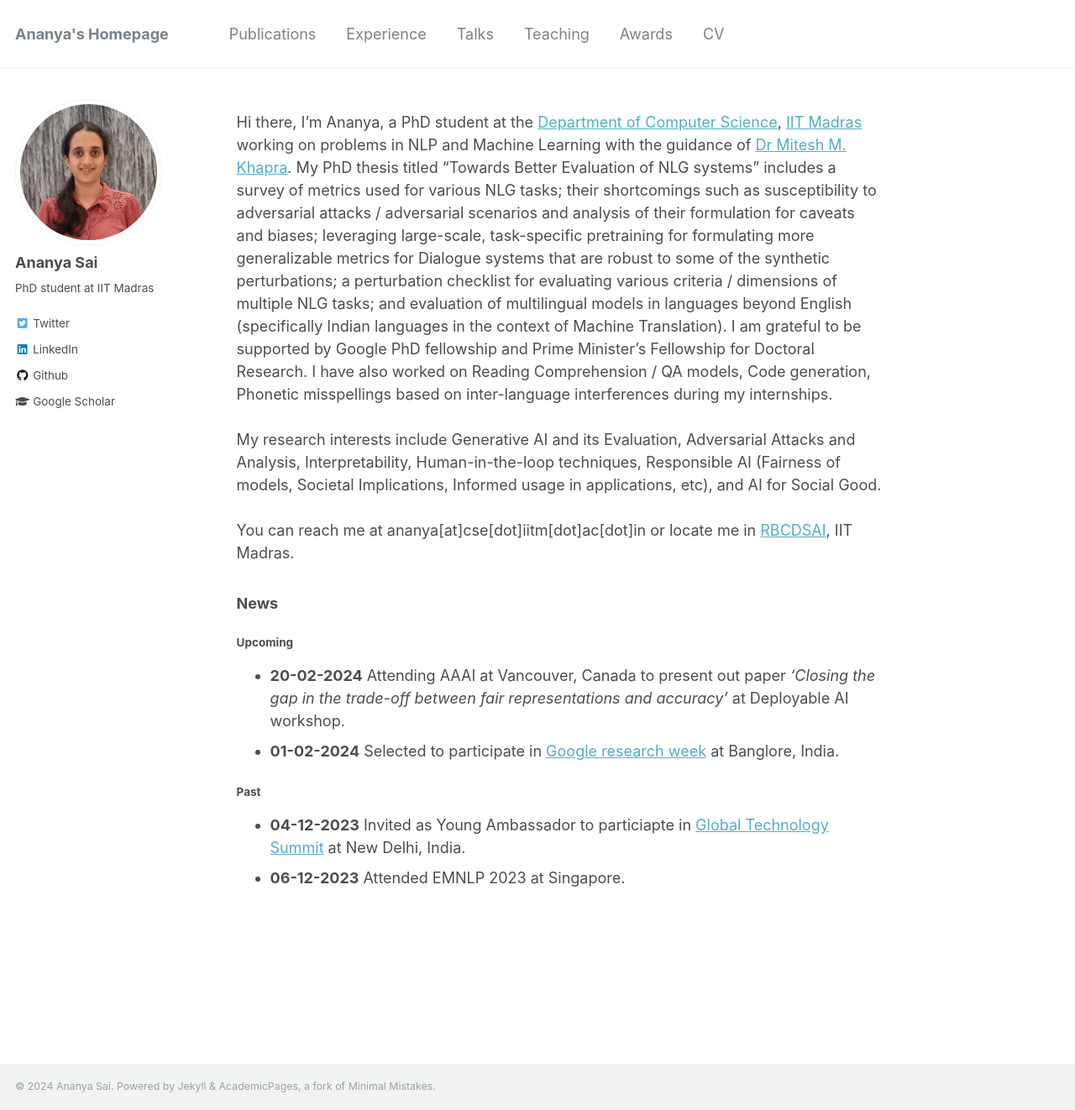
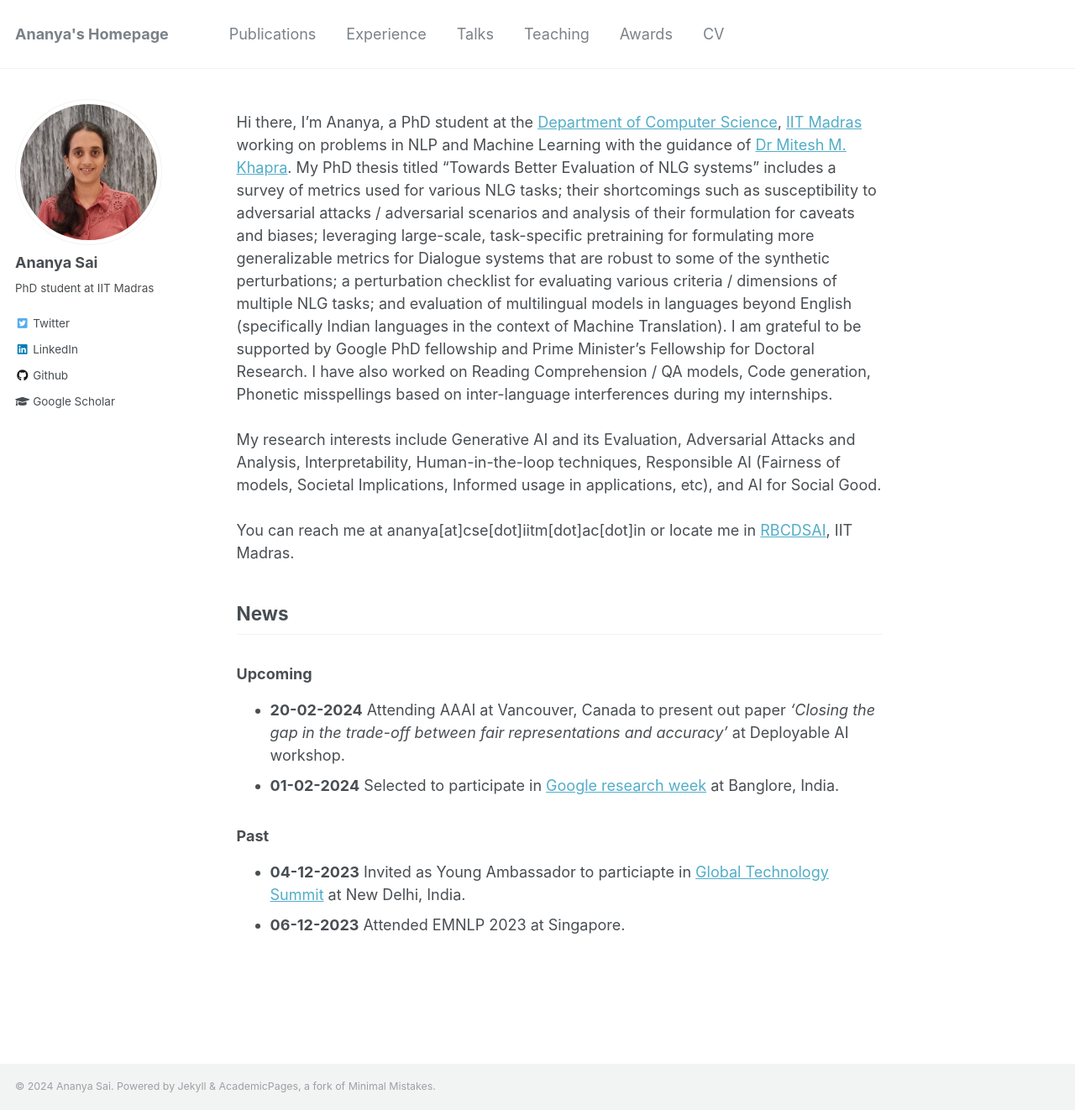
Before and after one commit to AnanyaSaiB/AnanyaSaib.github.io, a Jekyll site: the page built from _pages/about.md, in a window 1280 px wide and 1322 px high. Shown: the whole window at 84% size. Built offline with Jekyll 4.4.1, drawn with Linux system fonts in a browser that asks for light colours.

```diff
--- a/_pages/about.md
+++ b/_pages/about.md
@@ -16,12 +16,12 @@ Hi there, I'm Ananya, a PhD student at the [Department of Computer Science](http
 My research interests include Generative AI and its Evaluation, Adversarial Attacks and Analysis, Interpretability, Human-in-the-loop techniques, Responsible AI (Fairness of models, Societal Implications, Informed usage in applications, etc), and AI for Social Good. <br/><br/>
 You can reach me at ananya[at]cse[dot]iitm[dot]ac[dot]in or locate me in [RBCDSAI](https://rbcdsai.iitm.ac.in/contact/), IIT Madras.
 
-### News
-#### Upcoming
+## News
+### Upcoming
 - **20-02-2024** Attending AAAI at Vancouver, Canada to present out paper *'Closing the gap in the trade-off between fair
 representations and accuracy'* at Deployable AI workshop.
 - **01-02-2024** Selected to participate in [Google research week](https://sites.google.com/view/researchweek24/home) at Banglore, India.
 
-#### Past
+### Past
 - **04-12-2023** Invited as Young Ambassador to particiapte in [Global Technology Summit](https://carnegieindia.org/specialprojects/globaltechnologysummit) at New Delhi, India.
 - **06-12-2023** Attended EMNLP 2023 at Singapore.
```
